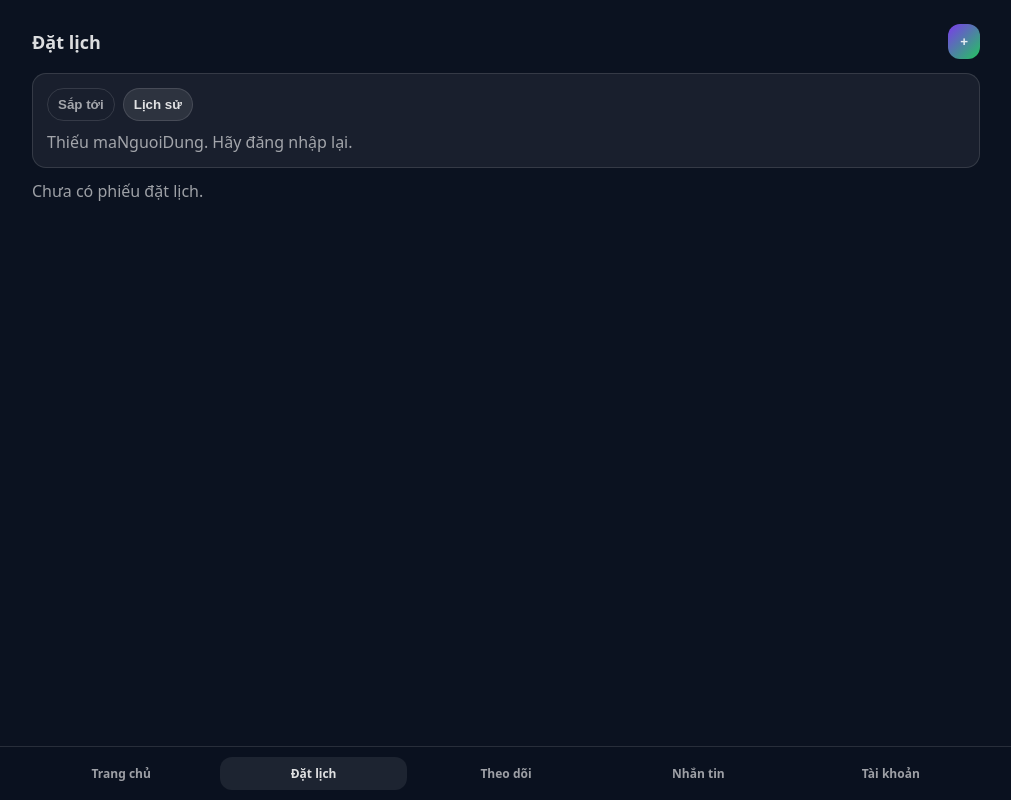
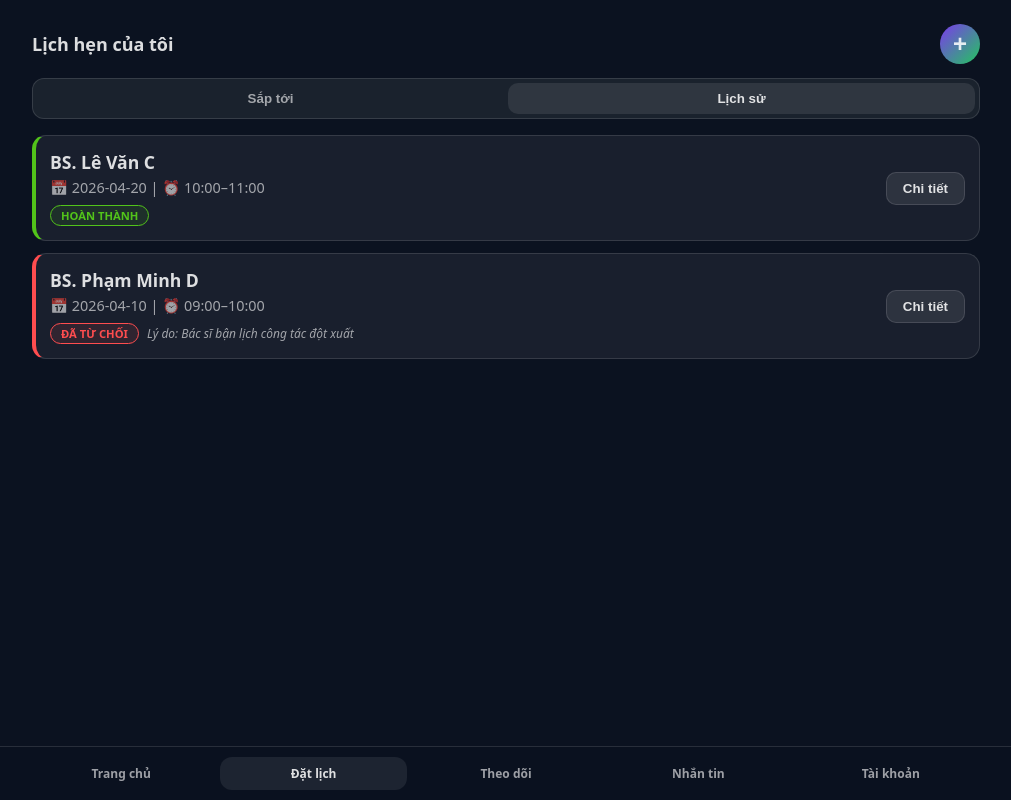
Before and after one commit to SyleinIfinity/DAPM-22-DoctorFinderWeb, a React (Vite) app: page /app/appointments in a window 1280 px wide. Both pictures are taken after a click on the button "Lịch sử". Shown: the whole page, without its empty margins (134-1145 px from the left). Built offline with nearby package versions, Linux system fonts and the light colour scheme.

Commit message:
ui: hoan thien giao dien danh sach lich hen AppointmentsPage voi mock data

```diff
--- a/src/pages/member/AppointmentsPage.tsx
+++ b/src/pages/member/AppointmentsPage.tsx
@@ -14,6 +14,22 @@ function normalizeTime(value: string): string {
   return value.length >= 5 ? value.slice(0, 5) : value
 }
 
+// Hàm bổ trợ để lấy màu sắc và text hiển thị theo trạng thái phiếu
+function getStatusStyles(status: string) {
+  switch (status) {
+    case 'CHO_DUYET':
+        return { color: '#ffc107', bg: 'rgba(255, 193, 7, 0.1)', label: 'Chờ duyệt' }
+    case 'DA_XAC_NHAN':
+        return { color: '#24D5DB', bg: 'rgba(36, 213, 219, 0.1)', label: 'Đã xác nhận' }
+    case 'TU_CHOI':
+        return { color: '#ff4d4f', bg: 'rgba(255, 77, 79, 0.1)', label: 'Đã từ chối' }
+    case 'THANH_CONG':
+        return { color: '#52c41a', bg: 'rgba(82, 196, 26, 0.1)', label: 'Hoàn thành' }
+    default:
+        return { color: '#999', bg: 'rgba(153, 153, 153, 0.1)', label: status }
+  }
+}
+
 export function AppointmentsPage() {
   const navigate = useNavigate()
   const { session } = useAuth()
@@ -22,126 +38,205 @@ export function AppointmentsPage() {
   const [scope, setScope] = useState<Scope>('upcoming')
   const [showCreate, setShowCreate] = useState(false)
 
+  // --- MOCK DATA ĐỂ TEST UI NHANH ---
+  // Thêm "as any" vào cuối mảng để bỏ qua kiểm tra kiểu nghiêm ngặt lúc làm Mock
+  const mockUpcoming: AppointmentSummary[] = [
+    {
+      maPhieuDatLich: 1,
+      hoTenBacSi: "BS. Nguyễn Văn A",
+      ngayCuThe: "2026-05-10",
+      gioBatDau: "08:00:00",
+      gioKetThuc: "09:00:00",
+      trangThaiPhieu: "DA_XAC_NHAN",
+      lyDoTuChoi: null
+    },
+
+    {
+      maPhieuDatLich: 2,
+      hoTenBacSi: "BS. Trần Thị B",
+      ngayCuThe: "2026-05-15",
+      gioBatDau: "14:30:00",
+      gioKetThuc: "15:30:00",
+      trangThaiPhieu: "CHO_DUYET",
+      lyDoTuChoi: null
+    }
+  ]as any;
+
+  const mockHistory: AppointmentSummary[] = [
+    {
+      maPhieuDatLich: 3,
+      hoTenBacSi: "BS. Lê Văn C",
+      ngayCuThe: "2026-04-20",
+      gioBatDau: "10:00:00",
+      gioKetThuc: "11:00:00",
+      trangThaiPhieu: "THANH_CONG",
+      lyDoTuChoi: null
+    },
+    {
+      maPhieuDatLich: 4,
+      hoTenBacSi: "BS. Phạm Minh D",
+      ngayCuThe: "2026-04-10",
+      gioBatDau: "09:00:00",
+      gioKetThuc: "10:00:00",
+      trangThaiPhieu: "TU_CHOI",
+      lyDoTuChoi: "Bác sĩ bận lịch công tác đột xuất"
+    }
+  ] as any;
+
   const query = useQuery({
     queryKey: ['appointments', maNguoiDung, scope],
-    queryFn: async () =>
-      (await api.get<AppointmentSummary[]>('/api/appointments', { params: { maNguoiDung, scope } })).data,
-    enabled: !!maNguoiDung,
+    queryFn: async () => {
+        // TẠM THỜI TRẢ VỀ MOCK DATA ĐỂ LÀM UI
+        return scope === 'upcoming' ? mockUpcoming : mockHistory;
+
+        // KHI NÀO CÓ API THÌ DÙNG DÒNG DƯỚI:
+        // return (await api.get<AppointmentSummary[]>('/api/appointments', { params: { maNguoiDung, scope } })).data
+    },
+    enabled: true,
   })
 
   const list = useMemo(() => query.data || [], [query.data])
 
   return (
-    <>
+    <div style={{ paddingBottom: '30px' }}>
       <PageHeader
-        title="Đặt lịch"
+        title="Lịch hẹn của tôi"
         right={
-          <button className="btn btn-primary" type="button" onClick={() => setShowCreate(true)}>
+          <button
+            className="btn btn-primary"
+            type="button"
+            onClick={() => setShowCreate(true)}
+            style={{ width: '40px', height: '40px', borderRadius: '50%', padding: 0, fontSize: '1.5rem', display: 'grid', placeItems: 'center' }}
+          >
             +
           </button>
         }
       />
 
-      <div className="card stack">
-        <div className="tabs">
+      {/* TABS Dark Mode */}
+      <div className="card" style={{ padding: '4px', backgroundColor: '#1a222d', display: 'flex', gap: '4px', marginBottom: '16px', borderRadius: '12px' }}>
         <button
           className={scope === 'upcoming' ? 'tab tab-active' : 'tab'}
-            type="button"
+          style={{ flex: 1, borderRadius: '10px', border: 'none', transition: '0.3s', cursor: 'pointer' }}
           onClick={() => setScope('upcoming')}
         >
           Sắp tới
         </button>
         <button
           className={scope === 'history' ? 'tab tab-active' : 'tab'}
-            type="button"
+          style={{ flex: 1, borderRadius: '10px', border: 'none', transition: '0.3s', cursor: 'pointer' }}
           onClick={() => setScope('history')}
         >
           Lịch sử
         </button>
       </div>
 
-        {!maNguoiDung ? <div className="muted">Thiếu maNguoiDung. Hãy đăng nhập lại.</div> : null}
-        {query.isLoading ? <div className="muted">Đang tải…</div> : null}
-        {query.isError ? (
-          <div className="card" style={{ borderColor: 'rgba(239,68,68,0.6)' }}>
-            {getApiErrorMessage(query.error)}
+      {query.isLoading && <div className="muted" style={{ textAlign: 'center', padding: '20px' }}>Đang tải lịch hẹn…</div>}
+
+      {list.length === 0 && !query.isLoading && (
+        <div className="muted" style={{ textAlign: 'center', marginTop: '40px' }}>
+          Bạn chưa có phiếu đặt lịch nào ở mục này.
         </div>
-        ) : null}
+      )}
+
+      {/* DANH SÁCH LỊCH HẸN */}
+      <div className="stack" style={{ gap: '12px' }}>
+        {list.map((a) => {
+          const status = getStatusStyles(a.trangThaiPhieu);
+          return (
+            <div
+              key={a.maPhieuDatLich}
+              className="card"
+              style={{
+                borderLeft: `4px solid ${status.color}`,
+                cursor: 'pointer',
+                transition: 'transform 0.2s'
+              }}
+              onClick={() => navigate(`/app/appointments/${a.maPhieuDatLich}`)}
+              onMouseEnter={(e) => e.currentTarget.style.transform = 'scale(1.01)'}
+              onMouseLeave={(e) => e.currentTarget.style.transform = 'scale(1)'}
+            >
+              <div className="row-between" style={{ alignItems: 'center' }}>
+                <div className="stack" style={{ gap: 4 }}>
+                  <div style={{ fontWeight: 900, fontSize: '1.1rem' }}>{a.hoTenBacSi}</div>
+                  <div className="muted" style={{ fontSize: '0.9rem' }}>
+                    📅 {a.ngayCuThe} | ⏰ {normalizeTime(a.gioBatDau)}–{normalizeTime(a.gioKetThuc)}
+                  </div>
+                  <div style={{ display: 'flex', gap: '8px', marginTop: '4px', flexWrap: 'wrap', alignItems: 'center' }}>
+                    <span style={{
+                      padding: '2px 10px',
+                      borderRadius: '12px',
+                      fontSize: '0.7rem',
+                      fontWeight: 'bold',
+                      backgroundColor: status.bg,
+                      color: status.color,
+                      border: `1px solid ${status.color}`,
+                      textTransform: 'uppercase'
+                    }}>
+                      {status.label}
+                    </span>
+                    {a.lyDoTuChoi && (
+                      <span className="muted" style={{ fontSize: '0.75rem', fontStyle: 'italic' }}>
+                        Lý do: {a.lyDoTuChoi}
+                      </span>
+                    )}
+                  </div>
+                </div>
+                <button className="btn" style={{ borderRadius: '10px', padding: '8px 16px' }}>Chi tiết</button>
+              </div>
+            </div>
+          )
+        })}
       </div>
 
-      <div style={{ height: 12 }} />
-
-      {list.length === 0 ? <div className="muted">Chưa có phiếu đặt lịch.</div> : null}
-      <div className="stack">
-        {list.map((a) => (
-          <div key={a.maPhieuDatLich} className="card row-between">
-            <div className="stack" style={{ gap: 4 }}>
-              <div style={{ fontWeight: 900 }}>{a.hoTenBacSi}</div>
-              <div className="muted">
-                {a.ngayCuThe || '—'} • {normalizeTime(a.gioBatDau)}–{normalizeTime(a.gioKetThuc)}
-              </div>
-              <div className="row">
-                <span className="chip">{a.trangThaiPhieu}</span>
-                {a.lyDoTuChoi ? <span className="chip">Lý do: {a.lyDoTuChoi}</span> : null}
-              </div>
-            </div>
-            <button className="btn" type="button" onClick={() => navigate(`/app/appointments/${a.maPhieuDatLich}`)}>
-              Chi tiết
-            </button>
-          </div>
-        ))}
-      </div>
-
-      {showCreate ? (
+      {/* MODAL tạo mới */}
+      {showCreate && (
         <div
-          role="dialog"
-          aria-modal="true"
           onClick={() => setShowCreate(false)}
           style={{
             position: 'fixed',
             inset: 0,
-            background: 'rgba(0,0,0,0.55)',
+            background: 'rgba(0,0,0,0.8)',
             display: 'grid',
             placeItems: 'center',
-            padding: 12,
-            zIndex: 50,
+            padding: 16,
+            zIndex: 1000,
+            backdropFilter: 'blur(5px)'
           }}
         >
           <div
             className="card stack"
             onClick={(e) => e.stopPropagation()}
-            style={{ width: 'min(520px, 100%)' }}
+            style={{ width: 'min(380px, 100%)', textAlign: 'center', padding: '30px', borderRadius: '20px' }}
           >
-            <div className="title">Tạo phiếu mới</div>
-            <div className="muted">Chọn bác sĩ gần nhất theo luồng UX.</div>
-            <div className="row">
+            <div className="title" style={{ fontSize: '1.5rem', marginBottom: '8px' }}>Tạo phiếu mới</div>
+            <p className="muted" style={{ marginBottom: '20px' }}>Bạn muốn đặt lịch khám với ai?</p>
+            <div style={{ display: 'flex', flexDirection: 'column', gap: '12px' }}>
               <button
                 className="btn btn-primary"
-                type="button"
-                onClick={() => {
-                  setShowCreate(false)
-                  navigate('/app/home')
-                }}
+                style={{ padding: '14px', fontWeight: 'bold', borderRadius: '12px' }}
+                onClick={() => navigate('/app/home')}
               >
-                Bác sĩ mới
+                Tìm bác sĩ mới
               </button>
               <button
                 className="btn"
-                type="button"
-                onClick={() => {
-                  setShowCreate(false)
-                  navigate('/app/appointments/new/known')
-                }}
+                style={{ padding: '14px', fontWeight: 'bold', border: '1px solid #333', borderRadius: '12px' }}
+                onClick={() => navigate('/app/appointments/new/known')}
               >
-                Bác sĩ đã biết
+                Bác sĩ đã từng khám
               </button>
-              <button className="btn" type="button" onClick={() => setShowCreate(false)}>
-                Đóng
+              <button
+                className="btn"
+                style={{ marginTop: '10px', color: '#888' }}
+                onClick={() => setShowCreate(false)}
+              >
+                Hủy bỏ
               </button>
             </div>
           </div>
         </div>
-      ) : null}
-    </>
+      )}
+    </div>
   )
 }
```
Lines whose indentation alone changed are shown as unchanged.
